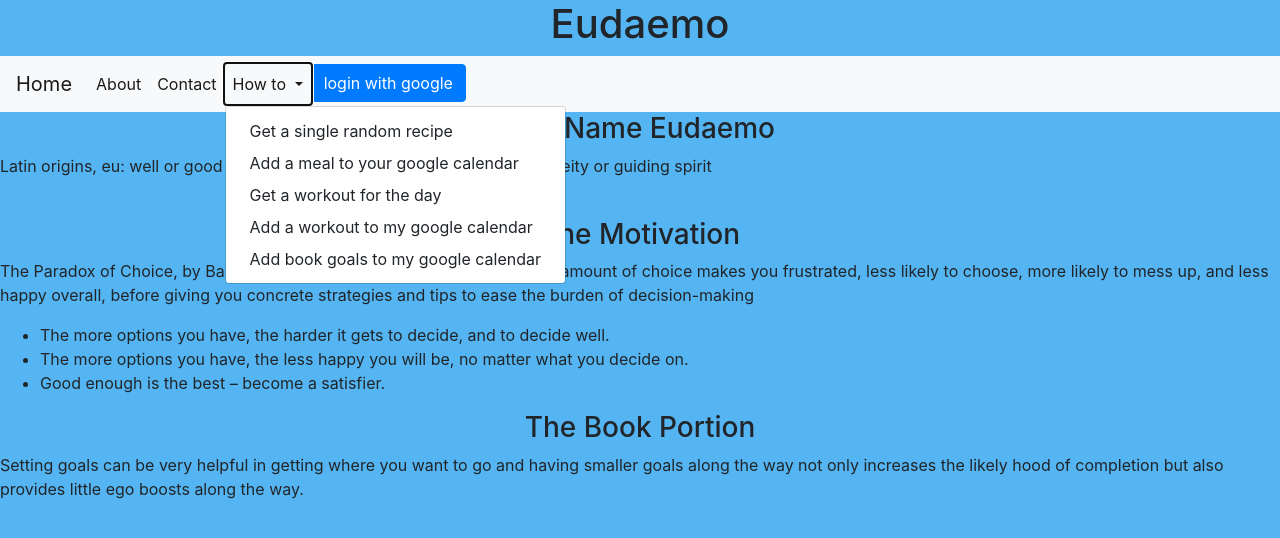
After one commit to hayesmit/eudaemo, a Django app: page /about in a window 1280 px wide, after a click on "How to". The commit adds this page. Shown: the top 538 px of the page. Run offline with Django 3.2, Linux system fonts and the light colour scheme; some libraries are stand-ins or nearby versions.

Commit message:
complete

```diff
--- a/meals_app/static/meals_app/styles.css
+++ b/meals_app/static/meals_app/styles.css
@@ -5,7 +5,7 @@ text-align: center;
 }
 
 body{
-background-color: #f4f4ff;
+background-color: #54b5f2;
 }
 
 .login/out{
--- a/meals_app/templates/base.html
+++ b/meals_app/templates/base.html
@@ -13,7 +13,7 @@
 <body>
 <h1>Eudaemo</h1>
 <nav class="navbar navbar-expand-lg navbar-light bg-light">
-  <a class="navbar-brand" href="#">Navbar</a>
+  <a class="navbar-brand" href="{% url 'meals_app:home' %}">Home</a>
   <button class="navbar-toggler" type="button" data-toggle="collapse" data-target="#navbarSupportedContent" aria-controls="navbarSupportedContent" aria-expanded="false" aria-label="Toggle navigation">
     <span class="navbar-toggler-icon"></span>
   </button>
@@ -21,23 +21,22 @@
   <div class="collapse navbar-collapse" id="navbarSupportedContent">
     <ul class="navbar-nav mr-auto">
       <li class="nav-item active">
-        <a class="nav-link" href="#">About<span class="sr-only">(current)</span></a>
+        <a class="nav-link" href="{% url 'meals_app:about' %}">About<span class="sr-only">(current)</span></a>
+      </li>
+      <li class="nav-item active">
+        <a class="nav-link" href="{% url 'meals_app:contact' %}">Contact<span class="sr-only">(current)</span></a>
       </li>
       <li class="nav-item dropdown">
         <a class="nav-link dropdown-toggle" href="#" id="navbarDropdown" role="button" data-toggle="dropdown" aria-haspopup="true" aria-expanded="false">
           How to
         </a>
         <div class="dropdown-menu" aria-labelledby="navbarDropdown">
-          <a class="dropdown-item" href="#">Get a single random recipe</a>
-          <a class="dropdown-item" href="#">Add a meal to your google calendar</a>
-          <a class="dropdown-item" href="#">Get a workout for the day</a>
-          <a class="dropdown-item" href="#">Add a workout to my google calendar</a>
-          <a class="dropdown-item" href="#">Pace my book</a>
-          <a class="dropdown-item" href="#">Add book goals to my google calendar</a>
+          <a class="dropdown-item" href="{% url 'meals_app:single_meal' %}">Get a single random recipe</a>
+          <a class="dropdown-item" href="{% url 'meals_app:google_meal' %}">Add a meal to your google calendar</a>
+          <a class="dropdown-item" href="{% url 'meals_app:single_workout' %}">Get a workout for the day</a>
+          <a class="dropdown-item" href="{% url 'meals_app:google_workout' %}">Add a workout to my google calendar</a>
+          <a class="dropdown-item" href="{% url 'meals_app:google_book'  %}">Add book goals to my google calendar</a>
         </div>
-      </li>
-      <li class="nav-item">
-        <a class="nav-link disabled" href="#" tabindex="-1" aria-disabled="true">Disabled</a>
       </li>
        <li class="nav-item">
         <a class="btn btn-primary"  id='google_login' href="{%if user.is_authenticated %} {% url 'logout' %} {% else %} {% url 'social:begin' 'google-oauth2' %} {% endif %}">{% if user.is_authenticated %} logout {% else %} login with google {% endif %}</a>
--- /dev/null
+++ b/meals_app/templates/core/about.html
@@ -0,0 +1,23 @@
+{% extends 'base.html' %}
+{% load static %}
+
+{% block login %}
+<h3>The Name Eudaemo</h3>
+<p>Latin origins, eu: well or good and deamon: originally referred to a lesser deity or guiding spirit</p>
+<br/>
+<h3>The Motivation</h3>
+<p>The Paradox of Choice, by Barry Schwartz's, shows you how today’s vast amount of choice makes you frustrated, less likely to choose, more likely to mess up, and less happy overall, before giving you concrete strategies and tips to ease the burden of decision-making</p>
+<ul>
+    <li>
+        The more options you have, the harder it gets to decide, and to decide well.
+    </li>
+    <li>
+        The more options you have, the less happy you will be, no matter what you decide on.
+    </li>
+    <li>
+        Good enough is the best – become a satisfier.
+    </li>
+</ul>
+<h3>The Book Portion</h3>
+<p>Setting goals can be very helpful in getting where you want to go and having smaller goals along the way not only increases the likely hood of completion but also provides little ego boosts along the way.</p>
+{% endblock %}
--- a/meals_app/urls.py
+++ b/meals_app/urls.py
@@ -10,5 +10,11 @@ urlpatterns = [
     path('one_day', views.one_day, name='one_day'),
     path('one_workout', views.one_workout, name='one_workout'),
     path('add_book', views.add_book, name='add_book'),
+    path('about', views.about, name='about'),
+    path('contact', views.contact, name='contact'),
+    path('single_meal', views.single_meal, name='single_meal'),
+    path('google_meal', views.google_meal, name='google_meal'),
+    path('single_workout', views.single_workout, name='single_workout'),
+    path('google_workout', views.google_workout, name='google_workout'),
+    path('google_book', views.google_book, name='google_book'),
 ]
-# posibly need to add asView to the end of views
--- a/meals_app/views.py
+++ b/meals_app/views.py
@@ -11,9 +11,37 @@ from django.shortcuts import get_object_or_404
 from django.core import serializers
 from django.http import JsonResponse
 
-# @login_required
+
 def home(request):
     return render(request, 'core/home.html')
+
+
+def about(request):
+    return render(request, 'core/about.html')
+
+
+def contact(request):
+    return render(request, 'core/contact.html')
+
+
+def single_meal(request):
+    return render(request, 'core/singleMeal.html')
+
+
+def google_meal(request):
+    return render(request, 'core/googleMeal.html')
+
+
+def single_workout(request):
+    return render(request, 'core/singleWorkout.html')
+
+
+def google_workout(request):
+    return render(request, 'core/googleWorkout.html')
+
+
+def google_book(request):
+    return render(request, 'core/googleBook.html')
 
 
 @login_required
@@ -182,29 +210,3 @@ def add_book(request):
             print(event)
             start_adding_goals = start_adding_goals + int(frequency)
     return render(request, 'core/home.html')
-
-
-    # reminderFrequency = query['reminderFrequency']
-    # bookReminderTime = query['bookReminderTime']
-    # startDay =
-    # while totalTime
-
-#     > s = '2004/03/30'
-# >>> date = datetime.strptime(s, "%Y/%m/%d")
-# >>> modified_date = date + timedelta(days=1)
-# >>> datetime.strftime(modified_date, "%Y/%m/%d")
-# '2004/03/31'
-
-
-
-
-     # <form action="{% url 'meals_app:add_book' %}" method="post">
-    #                 {% csrf_token %}
-    #                 <p><input type="date" name="bookStartDate">Start Date</p>
-    #                 <p><input type="date" name="bookFinishDate">Finish Date</p>
-    #                 <p><input type="time" name="bookReminderTime" value="20:00">Set reminders to this time</p>
-    #                 <p><input type="number" name="title"> Title of book?</p>
-    #                 <p><input type="number" name="pages" value="250"> Pages in book?</p>
-    #                 <p><input type="number" name="reminderFrequency" value="7">Remind me every X number of days.</p>
-    #                 <input type="submit" value="Add Reading Goals to My Google Calendar">
-    #             </form>
```
Also changed, not shown: meals_app/static/meals_app/oneWorkout.js (+10 -18 lines), meals_app/templates/core/contact.html (added, +9 -0 lines), meals_app/templates/core/googleBook.html (added, +11 -0 lines), meals_app/templates/core/googleMeal.html (added, +8 -0 lines), meals_app/templates/core/googleWorkout.html (added, +7 -0 lines), meals_app/templates/core/home.html (+8 -4 lines), meals_app/templates/core/singleMeal.html (added, +9 -0 lines), meals_app/templates/core/singleWorkout.html (added, +8 -0 lines), db.sqlite3.
